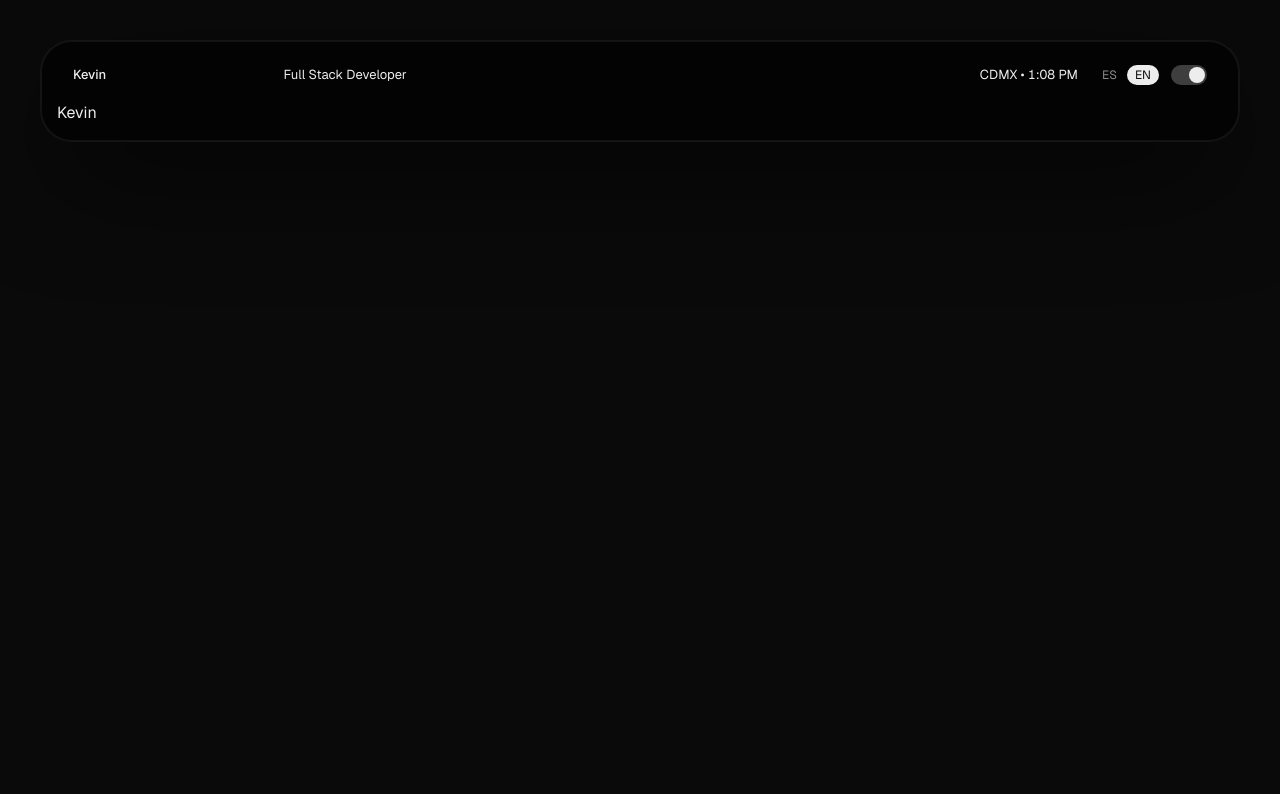
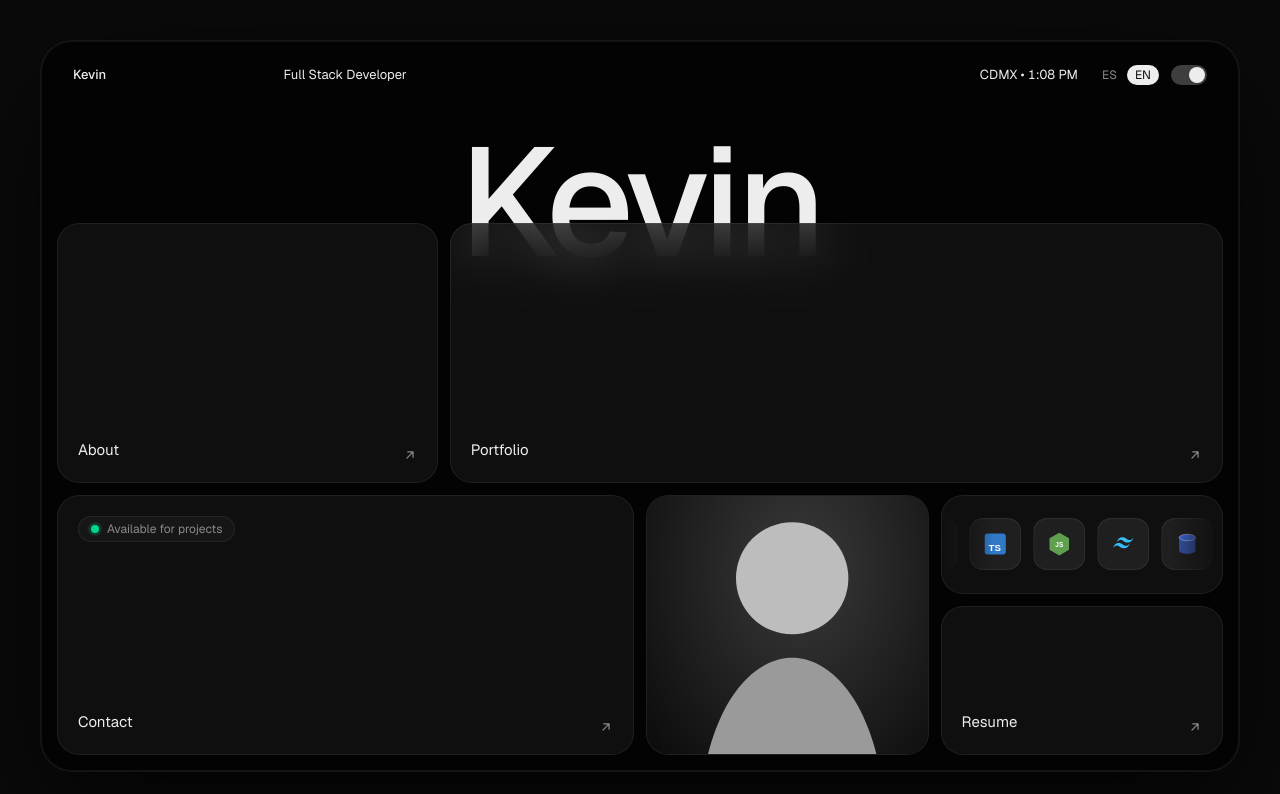
Before and after one commit to KevinSantiagoOt/portafolio, a Next.js app: page /en in a window 1280 px wide. Shown: the top 794 px of the page. Built offline with nearby package versions, Linux system fonts and the light colour scheme.

Commit message:
feat: build home hero and bento grid
Co-Authored-By: Claude Opus 5.5 <noreply@anthropic.com>

```diff
--- a/src/app/[locale]/page.tsx
+++ b/src/app/[locale]/page.tsx
@@ -1,9 +1,9 @@
 import { use } from "react";
 import { setRequestLocale } from "next-intl/server";
-import { site } from "@/data/site";
+import { HomeView } from "@/components/home/HomeView";
 
 export default function HomePage({ params }: { params: Promise<{ locale: string }> }) {
   const { locale } = use(params);
   setRequestLocale(locale);
-  return <h1>{site.name}</h1>;
+  return <HomeView />;
 }
--- a/src/app/globals.css
+++ b/src/app/globals.css
@@ -12,7 +12,7 @@
   --fg-muted: #8a8a8a;
   --fg-faint: rgb(255 255 255 / 0.2);
   --glow: #ffffff;
-  --glow-opacity: 0.11;
+  --glow-opacity: 0.16;
   --frame-shadow: 0 40px 120px -20px rgb(0 0 0 / 0.9), 0 0 0 1px rgb(255 255 255 / 0.06) inset;
   color-scheme: dark;
 }
@@ -45,6 +45,23 @@
   --color-fg-muted: var(--fg-muted);
   --color-fg-faint: var(--fg-faint);
   --font-sans: var(--font-geist-sans), ui-sans-serif, system-ui, sans-serif;
+  --animate-marquee: marquee 20s linear infinite;
+
+  @keyframes marquee {
+    from {
+      transform: translateX(0);
+    }
+    to {
+      /* La lista está duplicada: -50% = un ciclo exacto (más medio gap). */
+      transform: translateX(calc(-50% - 0.375rem));
+    }
+  }
+}
+
+@media (prefers-reduced-motion: reduce) {
+  .animate-marquee {
+    animation: none;
+  }
 }
 
 html {
--- /dev/null
+++ b/src/components/home/AvailabilityBadge.tsx
@@ -0,0 +1,11 @@
+export function AvailabilityBadge({ label }: { label: string }) {
+  return (
+    <span className="inline-flex items-center gap-2 rounded-full border border-border bg-card px-3 py-1 text-xs text-fg-muted">
+      <span className="relative flex size-2">
+        <span className="absolute inline-flex size-full animate-ping rounded-full bg-emerald-400 opacity-60 motion-reduce:animate-none" />
+        <span className="relative inline-flex size-2 rounded-full bg-emerald-400" />
+      </span>
+      {label}
+    </span>
+  );
+}
--- /dev/null
+++ b/src/components/home/BentoCard.tsx
@@ -0,0 +1,86 @@
+"use client";
+
+import type { ReactNode } from "react";
+import { motion, type Variants } from "motion/react";
+import { Link } from "@/i18n/navigation";
+import { ArrowIcon } from "@/components/ui/ArrowIcon";
+
+/** Variantes para la entrada escalonada (el contenedor define hidden/show). */
+export const bentoItem: Variants = {
+  hidden: { opacity: 0, y: 24 },
+  show: { opacity: 1, y: 0, transition: { duration: 0.6, ease: [0.22, 1, 0.36, 1] } },
+};
+
+/** Estilo base compartido por todas las tarjetas. */
+export const cardClass =
+  "relative flex h-full w-full overflow-hidden rounded-[22px] border border-border bg-card-glass backdrop-blur-xl transition-colors duration-300";
+
+// Los hijos definen también hidden/show para volver a su sitio al salir del hover.
+const arrowVariants: Variants = {
+  hidden: { x: 0, y: 0 },
+  show: { x: 0, y: 0 },
+  hover: { x: 2, y: -2 },
+};
+
+const liftVariants: Variants = {
+  hidden: { y: 0 },
+  show: { y: 0 },
+  hover: { y: -4 },
+};
+
+type BentoCardProps = {
+  title: string;
+  href?: string;
+  onClick?: () => void;
+  className?: string;
+  children?: ReactNode;
+  /** Por defecto, true si la tarjeta es interactiva. */
+  showArrow?: boolean;
+};
+
+export function BentoCard({ title, href, onClick, className = "", children, showArrow }: BentoCardProps) {
+  const interactive = Boolean(href || onClick);
+  const arrow = showArrow ?? interactive;
+
+  const inner = (
+    <>
+      {children && <div className="absolute inset-0">{children}</div>}
+      <div className="relative mt-auto flex w-full items-end justify-between p-5 text-[15px]">
+        <span>{title}</span>
+        {arrow && (
+          <motion.span data-testid="bento-arrow" variants={arrowVariants} className="text-fg-muted group-hover:text-fg">
+            <ArrowIcon />
+          </motion.span>
+        )}
+      </div>
+    </>
+  );
+
+  const surface = `${cardClass} group flex-col text-left ${
+    interactive
+      ? "cursor-pointer hover:border-fg-faint hover:bg-card-hover focus-visible:outline-2 focus-visible:outline-offset-2 focus-visible:outline-fg"
+      : ""
+  }`;
+
+  return (
+    <motion.div
+      variants={bentoItem}
+      whileHover={interactive ? "hover" : undefined}
+      className={`h-full ${className}`}
+    >
+      <motion.div variants={liftVariants} className="h-full">
+        {href ? (
+          <Link href={href} className={surface}>
+            {inner}
+          </Link>
+        ) : onClick ? (
+          <button type="button" onClick={onClick} className={surface}>
+            {inner}
+          </button>
+        ) : (
+          <div className={surface}>{inner}</div>
+        )}
+      </motion.div>
+    </motion.div>
+  );
+}
--- /dev/null
+++ b/src/components/home/BentoGrid.tsx
@@ -0,0 +1,50 @@
+"use client";
+
+import { motion } from "motion/react";
+import { useTranslations } from "next-intl";
+import { site } from "@/data/site";
+import { BentoCard } from "./BentoCard";
+import { StackCard } from "./StackCard";
+import { PhotoCard } from "./PhotoCard";
+import { AvailabilityBadge } from "./AvailabilityBadge";
+
+const container = {
+  hidden: {},
+  show: { transition: { staggerChildren: 0.08, delayChildren: 0.25 } },
+};
+
+export function BentoGrid({ onContactClick }: { onContactClick: () => void }) {
+  const t = useTranslations();
+
+  return (
+    <motion.div
+      variants={container}
+      initial="hidden"
+      animate="show"
+      className="relative z-10 grid grid-cols-2 gap-3 md:grid-cols-12 md:grid-rows-[260px_260px] md:gap-3"
+    >
+      <BentoCard title={t("nav.about")} href="/about" className="col-span-2 h-[130px] md:col-span-4 md:h-auto" />
+      <BentoCard title={t("nav.portfolio")} href="/portfolio" className="col-span-2 h-[130px] md:col-span-8 md:h-auto" />
+      <BentoCard
+        title={t("nav.contact")}
+        onClick={onContactClick}
+        className="col-span-1 h-[150px] md:col-span-6 md:h-auto"
+      >
+        {site.available && (
+          <div className="p-4 md:p-5">
+            <AvailabilityBadge label={t("home.available")} />
+          </div>
+        )}
+      </BentoCard>
+      <div className="col-span-1 h-[150px] md:col-span-3 md:h-auto">
+        <PhotoCard src={site.photo} alt={t("home.photoAlt", { name: site.name })} />
+      </div>
+      <div className="col-span-2 grid grid-cols-2 gap-3 md:col-span-3 md:grid-cols-1 md:grid-rows-[2fr_3fr]">
+        <div className="h-[120px] md:h-auto">
+          <StackCard items={site.stack} label={t("nav.stack")} />
+        </div>
+        <BentoCard title={t("nav.resume")} href="/resume" className="h-[120px] md:h-auto" />
+      </div>
+    </motion.div>
+  );
+}
--- /dev/null
+++ b/src/components/home/HeroName.tsx
@@ -0,0 +1,23 @@
+"use client";
+
+import { motion, useScroll, useTransform } from "motion/react";
+
+/** Nombre gigante: entra desde abajo y se desenfoca/sube con el scroll. */
+export function HeroName({ name }: { name: string }) {
+  const { scrollY } = useScroll();
+  const y = useTransform(scrollY, [0, 300], [0, -40]);
+  const blur = useTransform(scrollY, [0, 300], ["blur(0px)", "blur(8px)"]);
+
+  return (
+    <motion.div style={{ y, filter: blur }} className="pointer-events-none select-none">
+      <motion.h1
+        initial={{ opacity: 0, y: 40 }}
+        animate={{ opacity: 1, y: 0 }}
+        transition={{ duration: 0.9, ease: [0.22, 1, 0.36, 1] }}
+        className="text-center text-[clamp(4rem,12vw,10rem)] leading-[0.9] font-medium tracking-[-0.04em] whitespace-nowrap"
+      >
+        {name}
+      </motion.h1>
+    </motion.div>
+  );
+}
--- /dev/null
+++ b/src/components/home/HomeView.tsx
@@ -0,0 +1,22 @@
+"use client";
+
+import { useState } from "react";
+import { site } from "@/data/site";
+import { HeroName } from "./HeroName";
+import { BentoGrid } from "./BentoGrid";
+
+export function HomeView() {
+  const [contactOpen, setContactOpen] = useState(false);
+
+  return (
+    <main data-contact-open={contactOpen || undefined}>
+      <div className="pt-6 md:pt-8">
+        <HeroName name={site.name} />
+      </div>
+      {/* El grid se monta sobre la parte baja del nombre: las tarjetas con blur lo desenfocan. */}
+      <div className="-mt-[clamp(1.3rem,3.8vw,3.2rem)]">
+        <BentoGrid onContactClick={() => setContactOpen(true)} />
+      </div>
+    </main>
+  );
+}
--- /dev/null
+++ b/src/components/home/PhotoCard.tsx
@@ -0,0 +1,23 @@
+"use client";
+
+import Image from "next/image";
+import { motion } from "motion/react";
+import { bentoItem, cardClass } from "./BentoCard";
+
+export function PhotoCard({ src, alt }: { src: string; alt: string }) {
+  return (
+    <motion.div variants={bentoItem} className="h-full">
+      <div className={cardClass}>
+        <Image
+          src={src}
+          alt={alt}
+          fill
+          sizes="(min-width: 768px) 25vw, 50vw"
+          className="object-cover grayscale"
+          unoptimized={src.endsWith(".svg")}
+          priority
+        />
+      </div>
+    </motion.div>
+  );
+}
--- /dev/null
+++ b/src/components/home/StackCard.tsx
@@ -0,0 +1,40 @@
+"use client";
+
+import Image from "next/image";
+import { motion } from "motion/react";
+import { bentoItem, cardClass } from "./BentoCard";
+
+type StackItem = { name: string; icon: string };
+
+/** Iconos de tecnologías en carrusel horizontal infinito (pausa en hover). */
+export function StackCard({ items, label }: { items: StackItem[]; label: string }) {
+  const loop = [...items, ...items];
+  return (
+    <motion.div variants={bentoItem} className="h-full">
+      <div className={`${cardClass} group items-center`}>
+        <h2 className="sr-only">{label}</h2>
+        <ul className="sr-only">
+          {items.map((i) => (
+            <li key={i.name}>{i.name}</li>
+          ))}
+        </ul>
+        <div
+          aria-hidden
+          className="w-full overflow-hidden [mask-image:linear-gradient(to_right,transparent,black_18%,black_82%,transparent)]"
+        >
+          <div className="animate-marquee flex w-max gap-3 group-hover:[animation-play-state:paused]">
+            {loop.map((item, i) => (
+              <span
+                key={`${item.name}-${i}`}
+                title={item.name}
+                className="grid size-12 shrink-0 place-items-center rounded-[14px] border border-border bg-card-hover md:size-[52px]"
+              >
+                <Image src={item.icon} alt="" width={26} height={26} unoptimized />
+              </span>
+            ))}
+          </div>
+        </div>
+      </div>
+    </motion.div>
+  );
+}
--- a/src/components/layout/TopBar.tsx
+++ b/src/components/layout/TopBar.tsx
@@ -23,7 +23,7 @@ export function TopBar() {
           ← {t("home")}
         </Link>
       )}
-      <span className="text-fg-muted md:text-fg">{tl(site.role, locale)}</span>
+      <span className="min-w-0 truncate text-fg-muted md:text-fg">{tl(site.role, locale)}</span>
       <span className="hidden justify-self-end md:block">
         <LiveClock />
       </span>
--- /dev/null
+++ b/src/components/ui/ArrowIcon.tsx
@@ -0,0 +1,7 @@
+export function ArrowIcon({ className = "" }: { className?: string }) {
+  return (
+    <svg viewBox="0 0 16 16" fill="none" aria-hidden className={`size-3.5 ${className}`}>
+      <path d="M4.5 11.5l7-7M5.5 4.5h6v6" stroke="currentColor" strokeWidth="1.4" strokeLinecap="round" strokeLinejoin="round" />
+    </svg>
+  );
+}
--- /dev/null
+++ b/tests/unit/helpers/mock-navigation.tsx
@@ -0,0 +1,10 @@
+import type { ComponentProps } from "react";
+
+// Sustituto de @/i18n/navigation para jsdom (sin router de Next).
+export const navigationMock = {
+  Link: ({ href, ...props }: ComponentProps<"a"> & { href: string }) => <a href={href} {...props} />,
+  usePathname: () => "/",
+  useRouter: () => ({ replace: () => {}, push: () => {} }),
+  redirect: () => {},
+  getPathname: () => "/",
+};
```
Also changed, not shown: 1 other file (tests, documents, lock files or other folders).
